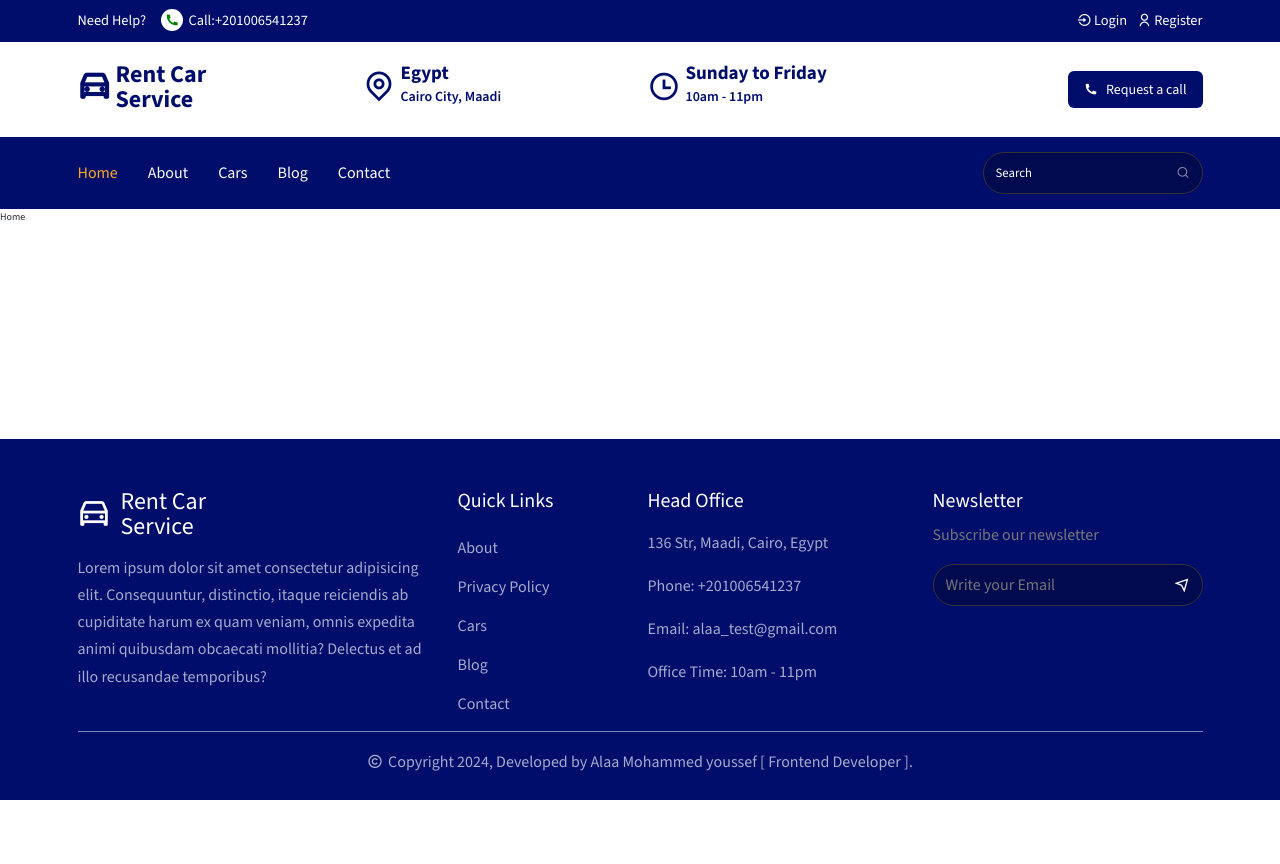
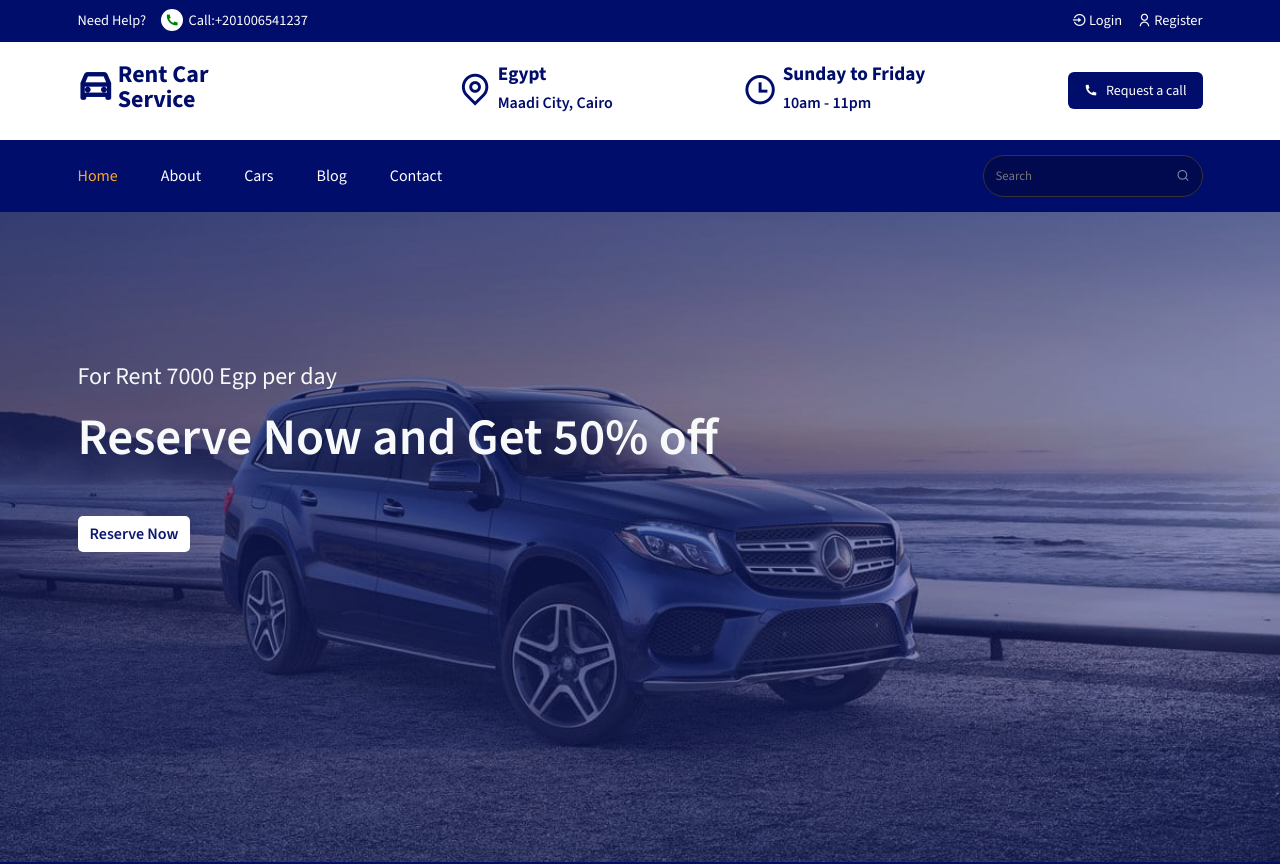
Before and after one commit to Alaa8884/Rent-car-services, a React (Vite) app: page /home in a window 1280 px wide. Shown: the top 864 px of the page. Before the commit the page ends 800 px from the top, so only its background shows below. Built offline with nearby package versions, Linux system fonts and the light colour scheme.

Commit message:
Build hero section and fix some error in header main navbar

```diff
--- a/src/components/header/Header.jsx
+++ b/src/components/header/Header.jsx
@@ -42,13 +42,14 @@ function Header() {
                 </span>
               </div>
             </Col>
-            <Col lg="6" md="6" sm="6" className=" d-flex align-items-center justify-content-end">
-              <div className="header-top-right d-flex align-items-center justify-content-end gap-3">
+            <Col lg="6" md="6" sm="6">
+              <div className="header-top-right d-flex align-items-center justify-content-end gap-4">
                 <Link to="#" className="d-flex align-items-center gap-1">
-                  <i className="ri-login-circle-line"></i>Login
+                  <i className="ri-login-circle-line"></i>
+                  <span>Login</span>
                 </Link>
                 <Link to="#" className="d-flex align-items-center gap-1">
-                  <i className="ri-user-line"></i> Register
+                  <i className="ri-user-line"></i> <span>Register</span>
                 </Link>
               </div>
             </Col>
@@ -58,7 +59,7 @@ function Header() {
       <div className="nav-mid ">
         <Container>
           <Row>
-            <Col lg="3" md="3" sm="4">
+            <Col lg="4" md="3" sm="4">
               <h1 className="company-logo">
                 <Link to="/home" className=" d-flex align-items-center gap-2">
                   <i className="ri-car-line"></i>
@@ -76,7 +77,7 @@ function Header() {
                 </span>
                 <div className="company-location-content">
                   <h4>Egypt</h4>
-                  <h5>Cairo City, Maadi</h5>
+                  <h5>Maadi City, Cairo</h5>
                 </div>
               </div>
             </Col>
@@ -92,7 +93,7 @@ function Header() {
               </div>
             </Col>
             <Col
-              lg="3"
+              lg="2"
               md="3"
               sm="0"
               className=" d-flex align-items-center justify-content-end"
@@ -115,11 +116,11 @@ function Header() {
               {/* <i className="ri-close-line"></i> */}
             </span>
             <div className="navigations-links">
-              <div className="menu d-flex align-items-center gap-5">
-                {pageLinks.map((page) => (
+              <div className="menu d-flex align-items-center">
+                {pageLinks.map((page, index) => (
                   <NavLink
                     to={page.path}
-                    key={page.Link}
+                    key={index}
                     className={(navClass) =>
                       navClass.isActive
                         ? "menu-link-active menu-links"
--- /dev/null
+++ b/src/components/helmet/Helmet.jsx
@@ -0,0 +1,11 @@
+/* eslint-disable react/prop-types */
+function Helmet(props) {
+  document.title = "Rent Car Services " + props.title + " page"
+  return (
+    <div className=" w-100">
+      {props.children}
+    </div>
+  )
+}
+
+export default Helmet
--- /dev/null
+++ b/src/components/ui/HeroSlider.jsx
@@ -0,0 +1,57 @@
+import { Link } from "react-router-dom";
+import Slider from "react-slick";
+import { Container } from "reactstrap";
+import "../../styles/hero-slider.css";
+
+function HeroSlider() {
+  const settings = {
+    fade: true,
+    speed: 2000,
+    autoplaySpeed: 4000,
+    infinite: true,
+    autoplay: true,
+    slidesToShow: 1,
+    slidesToScroll: 1,
+    pauseOnHover: false,
+  };
+
+  return (
+    <Slider {...settings} className="hero-slider">
+      <div className="slider-item slider-item-01 mt-0">
+        <Container>
+          <div className="slider-content">
+            <h4 className="text-light">For Rent 10000 Egp per day</h4>
+            <h1 className="text-light">Reserve Now and Get 50% off</h1>
+            <button className="btn-reserve">
+              <Link to="/cars">Reserve Now</Link>
+            </button>
+          </div>
+        </Container>
+      </div>
+      <div className="slider-item slider-item-02 mt-0">
+        <Container>
+          <div className="slider-content">
+            <h4 className="text-light">For Rent 7000 Egp per day</h4>
+            <h1 className="text-light">Reserve Now and Get 50% off</h1>
+            <button className="btn-reserve">
+              <Link to="/cars">Reserve Now</Link>
+            </button>
+          </div>
+        </Container>
+      </div>
+      <div className="slider-item slider-item-03 mt-0">
+        <Container>
+          <div className="slider-content">
+            <h4 className="text-light">For Rent 12000 Egp per day</h4>
+            <h1 className="text-light">Reserve Now and Get 50% off</h1>
+            <button className="btn-reserve">
+              <Link to="/cars">Reserve Now</Link>
+            </button>
+          </div>
+        </Container>
+      </div>
+    </Slider>
+  );
+}
+
+export default HeroSlider;
--- a/src/pages/Home.jsx
+++ b/src/pages/Home.jsx
@@ -1,9 +1,14 @@
+import HeroSlider from "../components/ui/HeroSlider";
+import Helmet from "../components/helmet/Helmet";
+
 function Home() {
   return (
-    <div>
-      Home
-    </div>
-  )
+    <Helmet title="Home">
+      <section className="p-0 hero-slider-section">
+        <HeroSlider />
+      </section>
+    </Helmet>
+  );
 }
 
-export default Home
+export default Home;
--- a/src/styles/footer.css
+++ b/src/styles/footer.css
@@ -2,10 +2,6 @@
   padding: 5rem 0 1.5rem;
   background: var(--main-color);
   color: #fff;
-  position: absolute;
-  left: 0;
-  bottom: 0;
-  width: 100%;
 }
 
 .footer p {
--- a/src/styles/header.css
+++ b/src/styles/header.css
@@ -46,7 +46,7 @@
 }
 
 .company-logo a i {
-  font-size: 3.3rem;
+  font-size: 3.52rem;
 }
 
 .company-info {
@@ -54,16 +54,18 @@
 }
 
 .company-info span i {
-  font-size: 3.3rem;
+  font-size: 3.52rem;
 }
 
 .company-info h4 {
-  font-size: 1.9rem;
+  font-size: 1.92rem;
   font-weight: 700;
+  margin-bottom: 0.8rem;
 }
 .company-info h5 {
-  font-size: 1.4rem;
+  font-size: 1.6em;
   font-weight: 600;
+  margin-bottom: 0.8rem;
 }
 
 .header-btn {
@@ -112,6 +114,10 @@
   cursor: pointer;
 }
 
+.menu {
+  gap: 4.3rem;
+}
+
 .menu-links {
   text-decoration: none;
   color: #fff;
@@ -156,10 +162,6 @@
   font-size: 1.28rem;
 }
 
-.search-box input::placeholder {
-  color: #fff;
-}
-
 .search-box i {
   color: rgb(255, 255, 255, 0.5);
   cursor: pointer;
--- /dev/null
+++ b/src/styles/hero-slider.css
@@ -0,0 +1,68 @@
+.slider-item {
+  max-width: 100%;
+  height: 65rem;
+}
+
+.slider-item-01 {
+  background: linear-gradient(rgb(0, 13, 107, 0.5), rgb(0, 13, 107, 0.5)),
+    url("../assets/all-images/slider-img/slider-1.jpg");
+  background-position: center;
+  background-size: cover;
+  background-repeat: no-repeat;
+}
+.slider-item-02 {
+  background: linear-gradient(rgb(0, 13, 107, 0.5), rgb(0, 13, 107, 0.5)),
+    url("../assets/all-images/slider-img/slider-2.jpg");
+  background-position: center;
+  background-size: cover;
+  background-repeat: no-repeat;
+}
+.slider-item-03 {
+  background: linear-gradient(rgb(0, 13, 107, 0.5), rgb(0, 13, 107, 0.5)),
+    url("../assets/all-images/slider-img/slider-3.jpg");
+  background-position: center;
+  background-size: cover;
+  background-repeat: no-repeat;
+}
+
+.hero-slider {
+  overflow: hidden;
+}
+
+.slider-content{
+  padding-top: 15rem;
+}
+
+.slider-content h1 {
+  font-size: 5.12rem;
+  font-weight: 600;
+  margin-bottom: 2.4rem;
+}
+.slider-content h4 {
+  font-size: 2.4rem;
+  margin-bottom: 1.6rem;
+}
+
+.btn-reserve {
+  background: #fff;
+  padding: 0.6rem 1.2rem;
+  margin-top: 2.4rem;
+  border: none;
+  outline: none;
+  border-radius: 0.5rem;
+  -webkit-border-radius: 0.5rem;
+  -moz-border-radius: 0.5rem;
+  -ms-border-radius: 0.5rem;
+  -o-border-radius: 0.5rem;
+}
+
+.btn-reserve a {
+  text-decoration: none;
+  font-weight: 600;
+  font-size: 1.6rem;
+  color: var(--main-color);
+}
+
+.btn-reserve:hover a {
+  color: var(--main-color) !important;
+}
```
